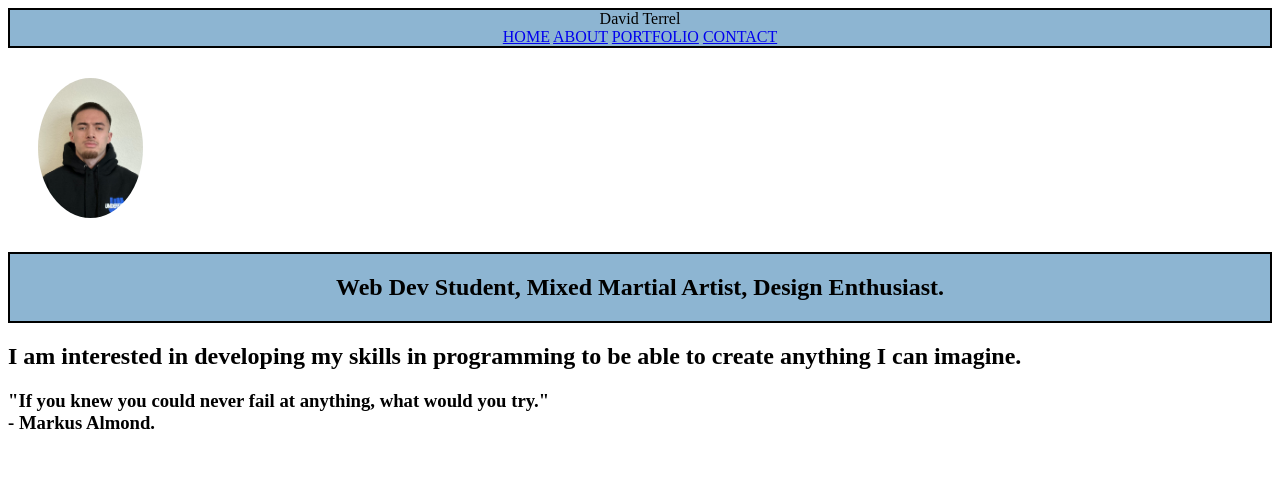
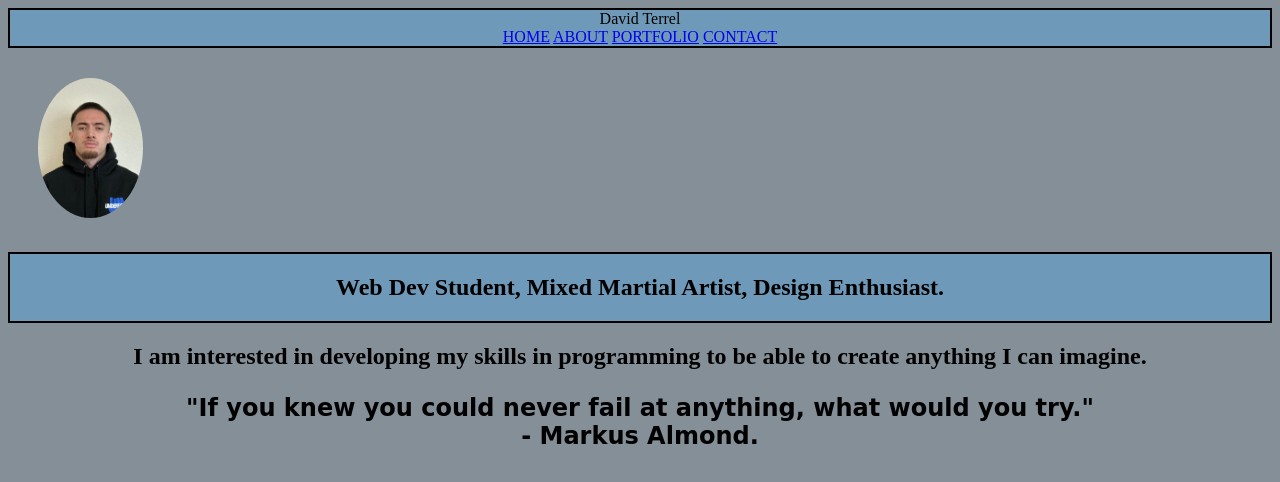
Before and after one commit to davidterrel/designresources, a plain HTML site: page Index.html in a window 1280 px wide. Drawn offline with Linux system fonts and the light colour scheme.

Commit message:
added more new features

```diff
--- a/Index.html
+++ b/Index.html
@@ -10,7 +10,7 @@
     <title>Document</title>
 </head>
 
-<body>
+<body class="body">
     <header class="header">
         <span class="name">David Terrel</span>
         <nav class="links">
@@ -25,7 +25,8 @@
         <section class="section_header">
             <h1>Web Dev Student, Mixed Martial Artist, Design Enthusiast.</h1>
         </section>
-        <h2>I am interested in developing my skills in programming to be able to create anything I can imagine.</h2>
+        <h2 class="center">I am interested in developing my skills in programming to be able to create anything I can
+            imagine.</h2>
         <h3 class="quote">"If you knew you could never fail at anything, what would you try." <br>- Markus Almond.
         </h3>
     </main>
--- a/block09style.css
+++ b/block09style.css
@@ -1,3 +1,7 @@
+.body {
+    background-color: rgba(92, 107, 118, 0.753);
+}
+
 .header {
     text-align: center;
     background-color: rgba(104, 157, 195, 0.753);
@@ -12,7 +16,7 @@
 }
 
 .items {
-    background-color: rgb(172, 195, 212);
+    background-color: rgba(104, 157, 195, 0.753);
     width: fit-content;
     padding: 1px 20px;
     border: 2px black solid;
@@ -55,6 +59,16 @@
     border: 2px black solid;
 }
 
+.quote {
+    font-family: cursive;
+    text-align: center;
+    font-size: x-large;
+}
+
+.center {
+    text-align: center;
+}
+
 /* .form_box_style {
     border: 20px solid rgba(104, 157, 195, 0.753);
     padding: 10px;
```
Also changed, not shown: Contact.html (+1 -1 lines), about.html (+1 -1 lines), portfolio.html (+1 -1 lines).
